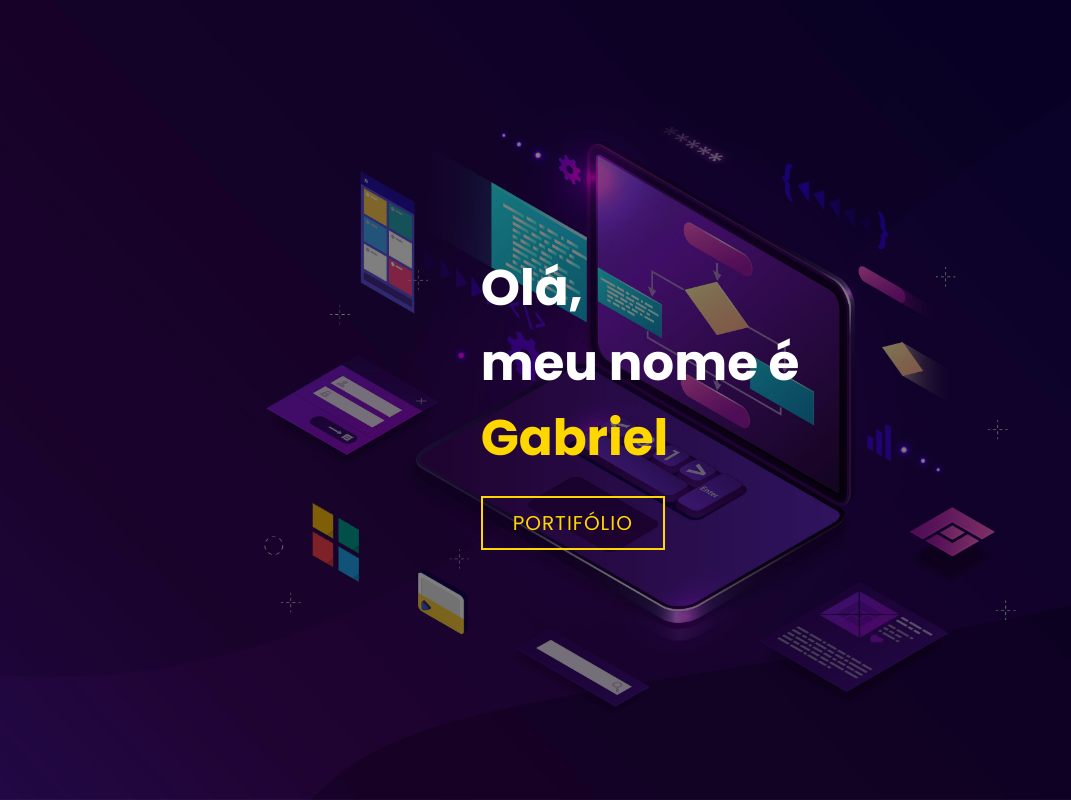
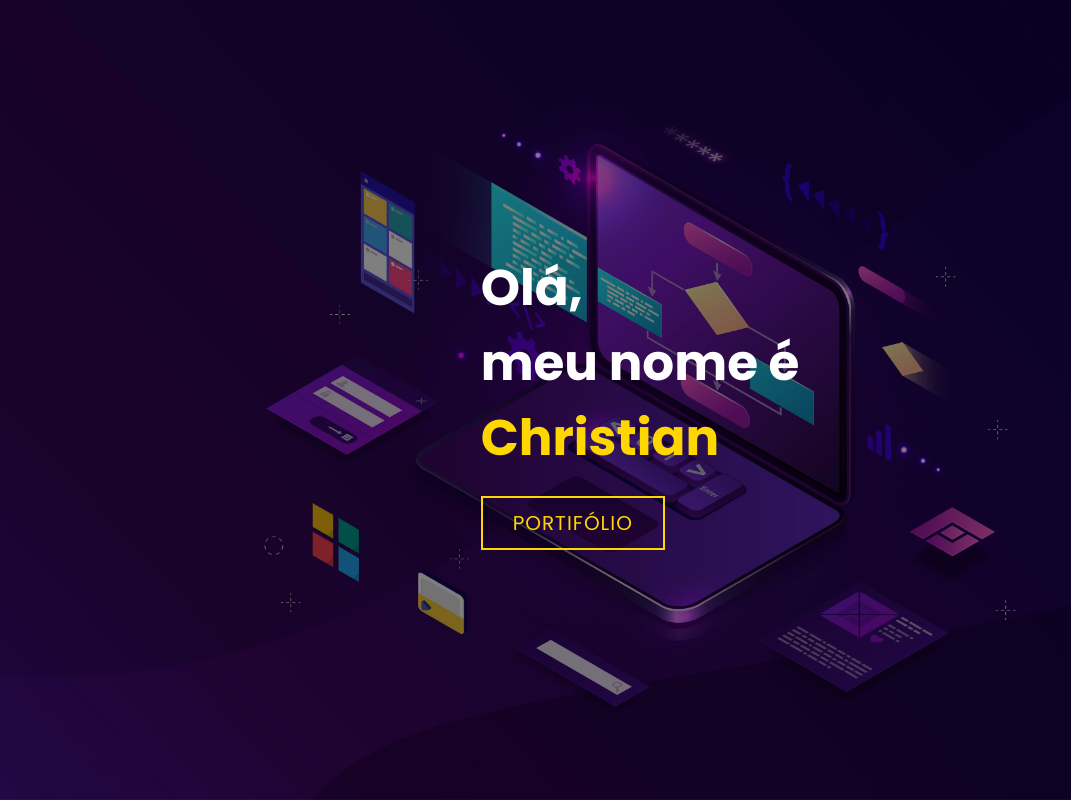
Before and after one commit to Christzar/git_github, a plain HTML site: page index.html in a window 1280 px wide. Shown: the top 800 px of the page, without its empty margins (0-1071 px from the left). Drawn offline with Linux system fonts and the light colour scheme.

Commit message:
Update name.

```diff
--- a/index.html
+++ b/index.html
@@ -14,7 +14,7 @@
             <div>
                 <h1>Olá,<span></span></h1>
                 <h1>meu nome é<span></span></h1>
-                <h1>Gabriel<span></span></h1>
+                <h1>Christian<span></span></h1>
                 <a href="#portfolio" type="button" class="cta">Portifólio</a>
             </div>
         </div>
```
